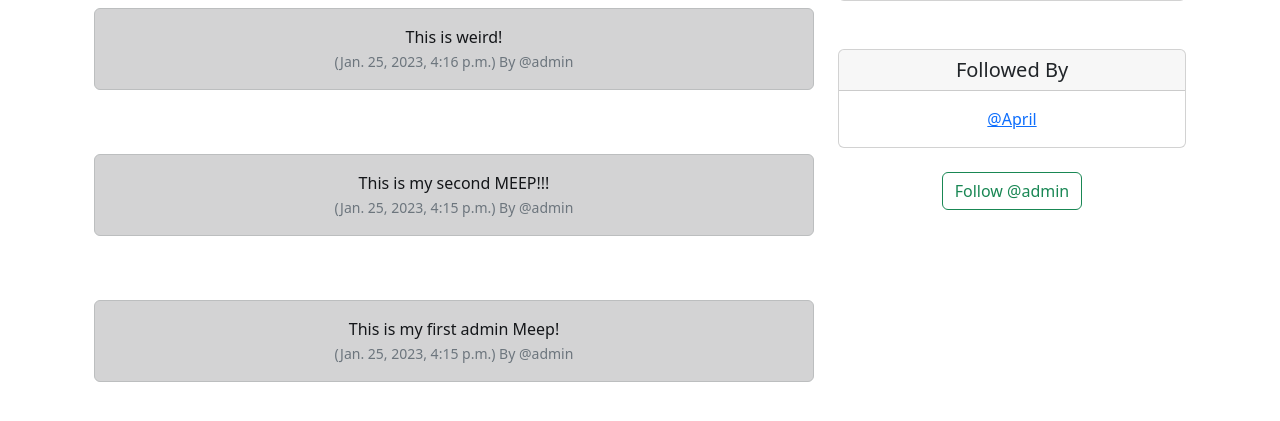
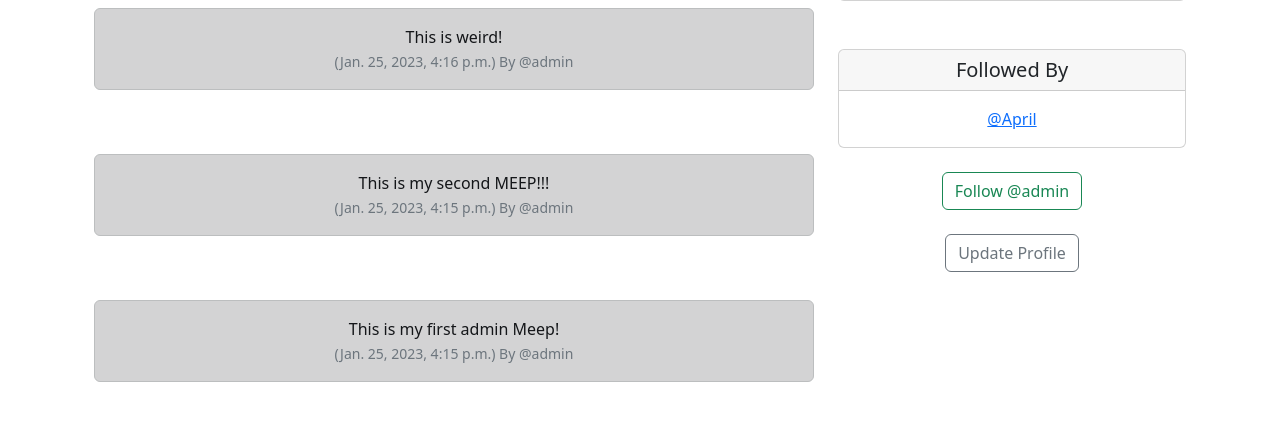
Before and after one commit to julianarm29/projeto2, a Django app: page /profile/1 in a window 1280 px wide. Shown: the part 298-719 px from the top of the page. Run offline with Django 4.2, Linux system fonts and the light colour scheme; a user stored in the database is signed in; data comes from the database, SQL or seed files in the repository; both versions use the stored data as it was after the commit.

Commit message:
update profiles

```diff
--- a/musker/templates/profile.html
+++ b/musker/templates/profile.html
@@ -75,7 +75,10 @@
 </form>
 <br/>
 
-
+	<!-- Check For Correct User -->
+	{% if request.user.id == profile.user.id %}
+		<a href="{% url 'update_user' %}" class="btn btn-outline-secondary">Update Profile</a>
+	{% endif %}
 			</div>
 		</div>
 	</div>
--- a/musker/urls.py
+++ b/musker/urls.py
@@ -9,4 +9,5 @@ urlpatterns = [
     path('login/', views.login_user, name='login'),
     path('logout', views.logout_user, name='logout'),
     path('register/', views.register_user, name='register'),
+    path('update_user/', views.update_user, name='update_user'),
 ]
--- a/musker/views.py
+++ b/musker/views.py
@@ -5,6 +5,7 @@ from .forms import MeepForm, SignUpForm
 from django.contrib.auth import authenticate, login, logout
 from django.contrib.auth.forms import UserCreationForm
 from django import forms
+from django.contrib.auth.models import User
 
 def home(request):
 	if request.user.is_authenticated:
@@ -100,3 +101,19 @@ def register_user(request):
 			return redirect('home')
 
 	return render(request, "register.html", {'form':form})
+
+
+def update_user(request):
+	if request.user.is_authenticated:
+		current_user = User.objects.get(id=request.user.id)
+		form = SignUpForm(request.POST or None, instance=current_user)
+		if form.is_valid():
+			form.save()
+			login(request, current_user)
+			messages.success(request, ("Your Profile Has Been Updated!"))
+			return redirect('home')
+
+		return render(request, "update_user.html", {'form':form})
+	else:
+		messages.success(request, ("You Must Be Logged In To View That Page..."))
+		return redirect('home')
```
Also changed, not shown: musker/templates/update_user.html (added, +19 -0 lines), db.sqlite3.
